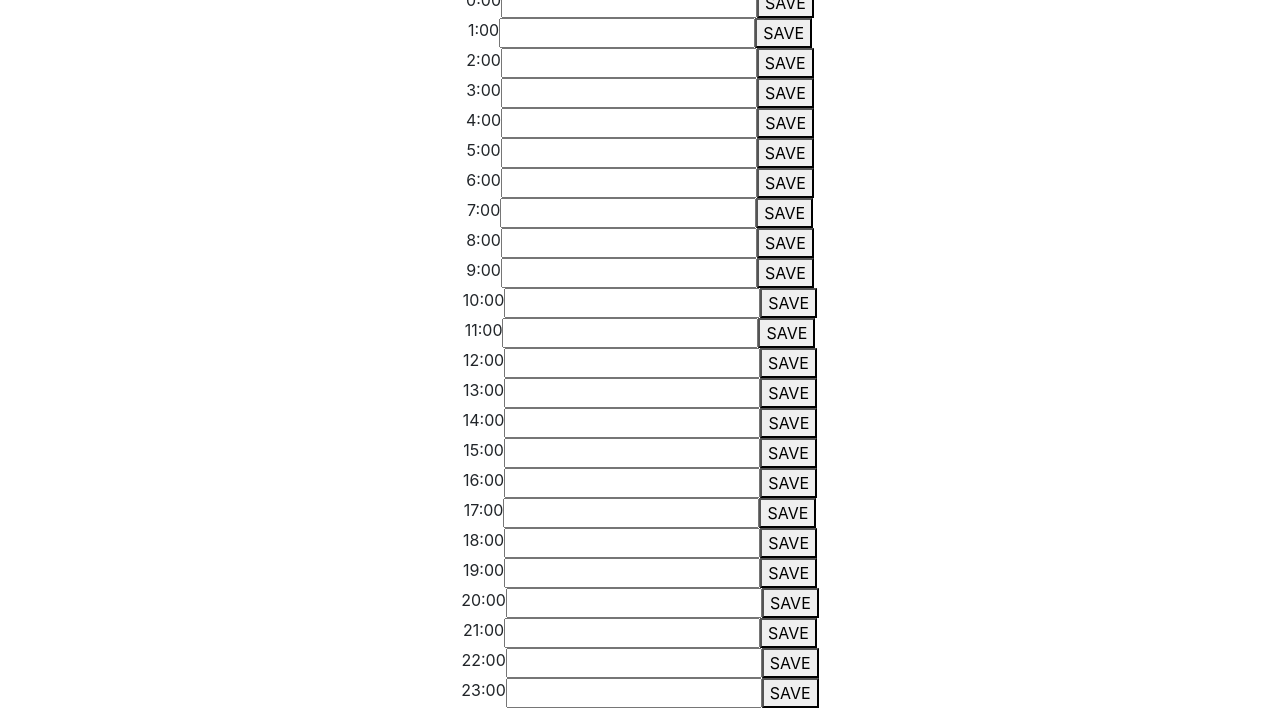
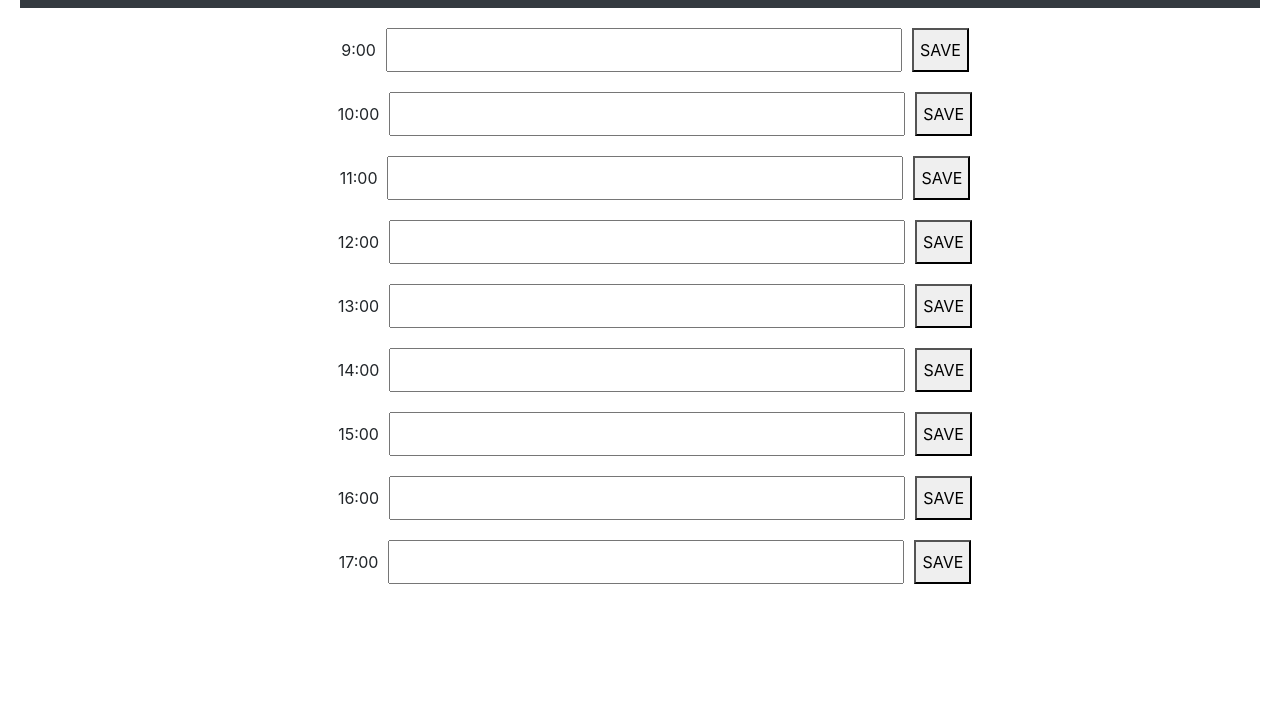
Before and after one commit to George991808/Work-Day-Scheduler, a plain HTML site: page index.html in a window 1280 px wide. Shown: the part 183-891 px from the top of the page. After the commit the page ends 800 px from the top, so only its background shows below. Drawn offline with nearby package versions, Linux system fonts and the light colour scheme.

Commit message:
more styling on .CSS

```diff
--- a/assets/css/style.css
+++ b/assets/css/style.css
@@ -8,4 +8,9 @@ section {
 }
 * {
   text-align: center;
+  margin: 10px;
 }
+input {
+  margin-right: 10px;
+  width: 40%;
+}
--- a/assets/js/script.js
+++ b/assets/js/script.js
@@ -8,7 +8,7 @@ if (savedInputs == undefined) {
 }
 buildplanner();
 function buildplanner() {
-  for (let i = 0; i < 24; i++) {
+  for (let i = 9; i < 18; i++) {
     var row = document.createElement("div");
     row.setAttribute("class", "row");
 
--- a/index.html
+++ b/index.html
@@ -17,7 +17,7 @@
       <h3>Plan your day!</h3>
       <h3 class="date">Plonk a date here!</h3>
     </header>
-    <section id="planner"></section>
+    <section id="planner" class="list-group"></section>
     <script src="https://momentjs.com/downloads/moment.js"></script>
     <script src="https://cdnjs.cloudflare.com/ajax/libs/jquery/3.2.1/jquery.min.js"></script>
     <script type="text/javascript" src="./assets/js/script.js"></script>
```
